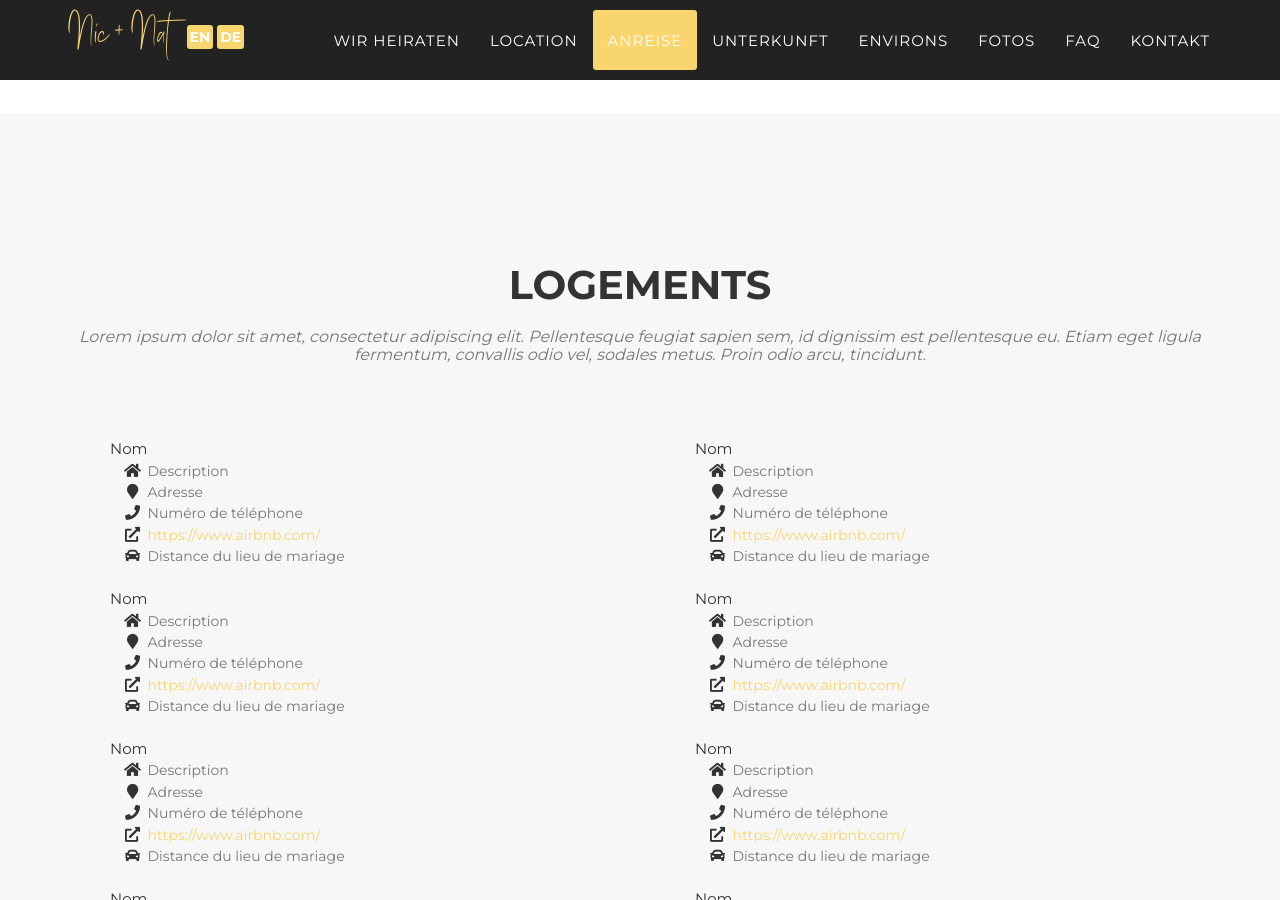
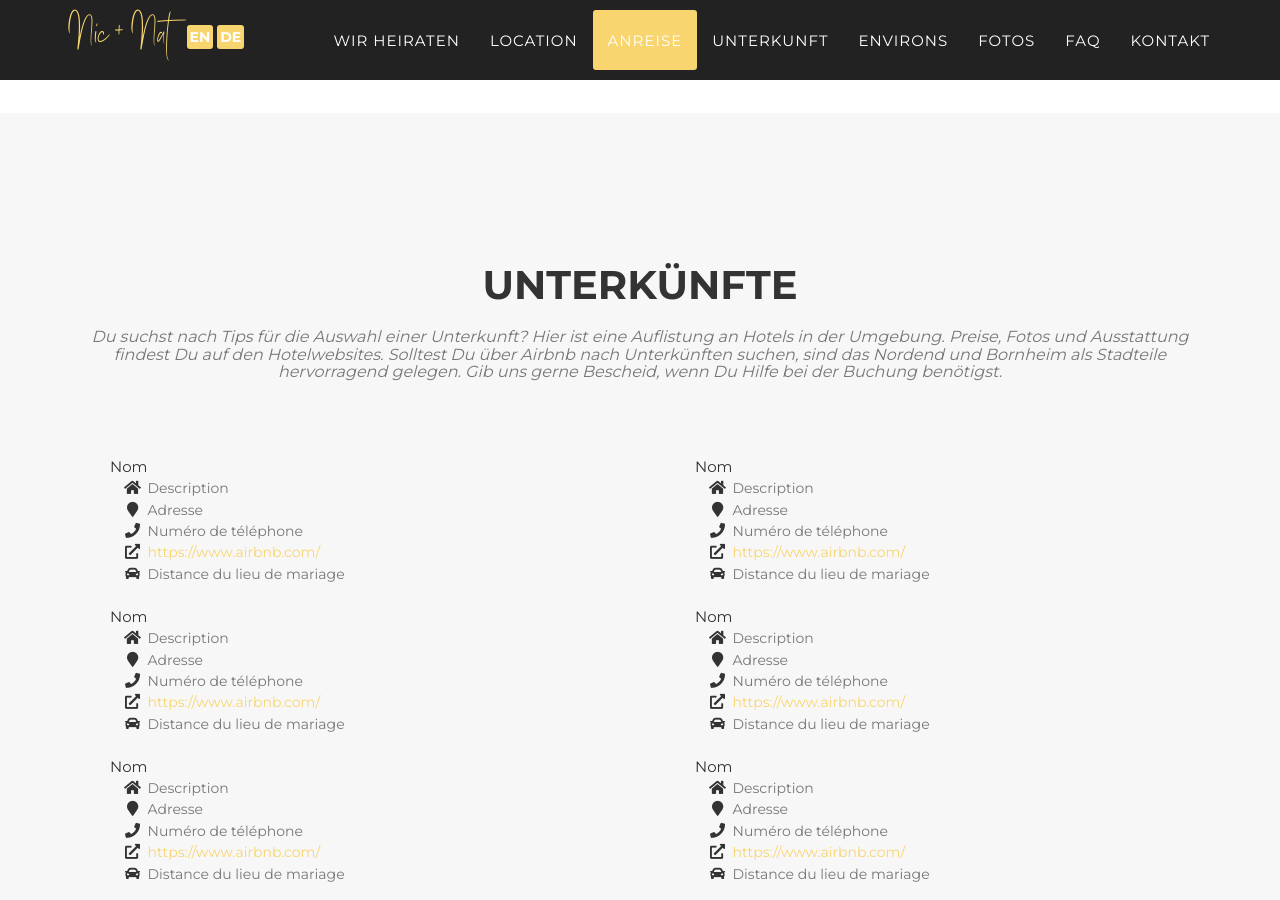
Before and after one commit to nic-nat/wedding, a Jekyll site: the page built from _fr_pages/index.html, in a window 1280 px wide and 900 px high, scrolled down 3578 px. Built offline with Jekyll 4.4.1, drawn with Linux system fonts in a browser that asks for light colours; some web fonts are replaced.

Commit message:
Update stay.html

```diff
--- a/_includes/fr_data/stay.html
+++ b/_includes/fr_data/stay.html
@@ -3,8 +3,8 @@
     <div class="container">
         <div class="row">
             <div class="col-lg-12 text-center">
-                <h2 class="section-heading">Logements</h2>
-                <h3 class="section-subheading text-muted">Lorem ipsum dolor sit amet, consectetur adipiscing elit. Pellentesque feugiat sapien sem, id dignissim est pellentesque eu. Etiam eget ligula fermentum, convallis odio vel, sodales metus. Proin odio arcu, tincidunt.</h3>
+                <h2 class="section-heading">Unterkünfte</h2>
+                <h3 class="section-subheading text-muted">Du suchst nach Tips für die Auswahl einer Unterkunft? Hier ist eine Auflistung an Hotels in der Umgebung. Preise, Fotos und Ausstattung findest Du auf den Hotelwebsites. Solltest Du über Airbnb nach Unterkünften suchen, sind das Nordend und Bornheim als Stadteile hervorragend gelegen. Gib uns gerne Bescheid, wenn Du Hilfe bei der Buchung benötigst.</h3>
             </div>
         </div>
         <div class="row">
@@ -32,27 +32,6 @@
                         </ul>
                     </li>
 
-                    <li>
-                        Nom
-                        <ul class="fa-ul">
-                            <li>
-                                <span class="fa-li"><i class="fa fa-home"></i></span><span class="text-muted plist">Description</span>
-                            </li>
-                            <li>
-                                <span class="fa-li"><i class="fa fa-map-marker"></i></span><span class="text-muted plist">Adresse</span>
-                            </li>
-                            <li>
-                                <span class="fa-li"><i class="fa fa-phone"></i></span><span class="text-muted plist">Numéro de téléphone</span>
-                            </li>
-                            <li>
-                                <span class="fa-li"><i class="fas fa-external-link-alt"></i></span><span class="plist"><a href="https://www.airbnb.com">https://www.airbnb.com/</a></span>
-                            </li>
-                            <li>
-                                <span class="fa-li"><i class="fa fa-car"></i></span><span class="text-muted plist">Distance du lieu de mariage</span>
-                            </li>
-                            <li><br></li>
-                        </ul>
-                    </li>
 
                     <li>
                         Nom
@@ -167,28 +146,6 @@
                             <li><br></li>
                         </ul>
                     </li>
-
-                    <li>
-                        Nom
-                        <ul class="fa-ul">
-                            <li>
-                                <span class="fa-li"><i class="fa fa-home"></i></span><span class="text-muted plist">Description</span>
-                            </li>
-                            <li>
-                                <span class="fa-li"><i class="fa fa-map-marker"></i></span><span class="text-muted plist">Adresse</span>
-                            </li>
-                            <li>
-                                <span class="fa-li"><i class="fa fa-phone"></i></span><span class="text-muted plist">Numéro de téléphone</span>
-                            </li>
-                            <li>
-                                <span class="fa-li"><i class="fas fa-external-link-alt"></i></span><span class="plist"><a href="https://www.airbnb.com">https://www.airbnb.com/</a></span>
-                            </li>
-                            <li>
-                                <span class="fa-li"><i class="fa fa-car"></i></span><span class="text-muted plist">Distance du lieu de mariage</span>
-                            </li>
-                            <li><br></li>
-                        </ul>
-                    </li>
                 </ul>
             </div>
         </div>
```
